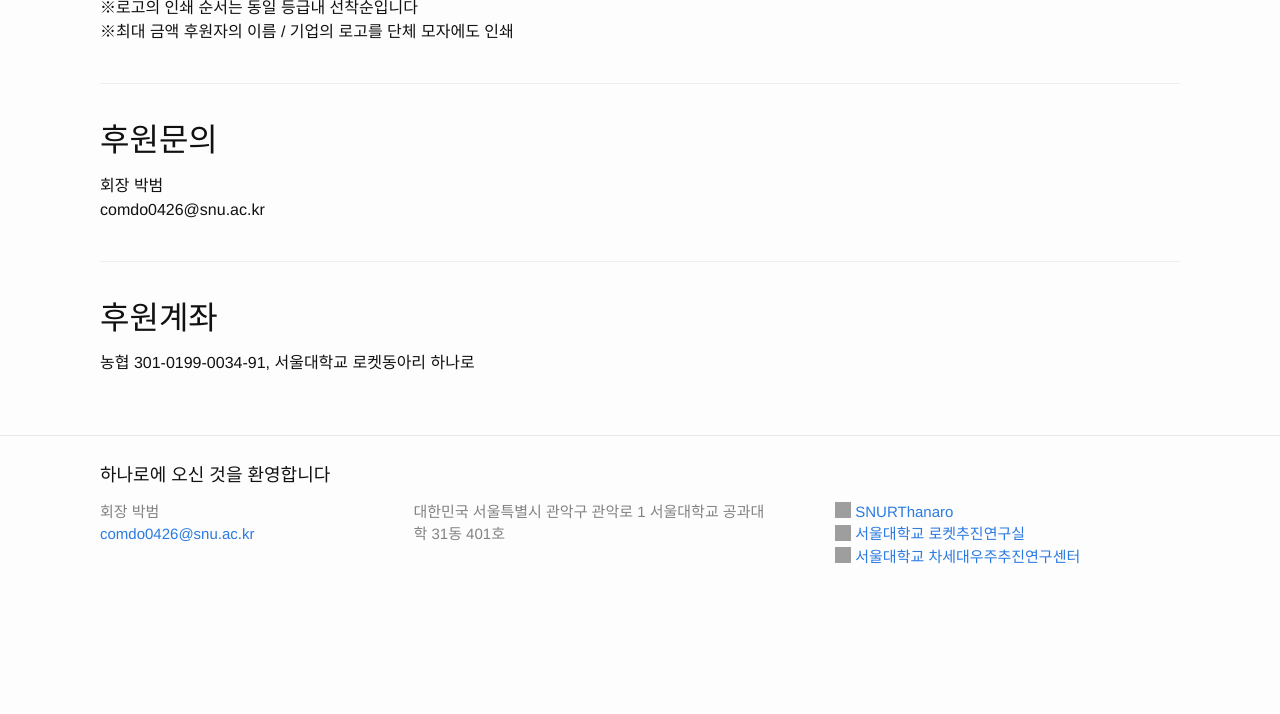
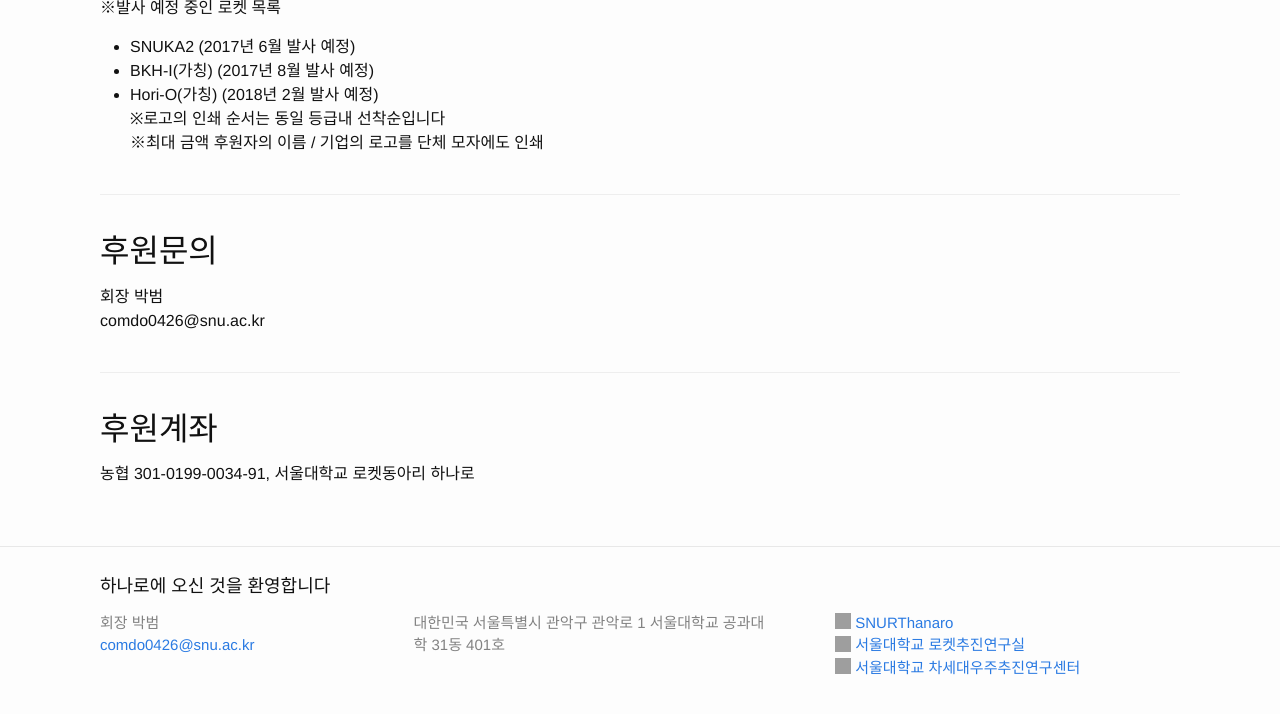
Before and after one commit to Hanaro2021/hanaro.github.io, a Jekyll site: the page built from _pages/7.support.md, in a window 1280 px wide, cut to the strip 1375-2089 px from the top of the page. Built offline with Jekyll 4.4.1, drawn with Linux system fonts in a browser that asks for light colours; nearby versions of some CDN libraries; grey boxes are pictures that could not be loaded.

Commit message:
Update 7.support.md

```diff
--- a/_pages/7.support.md
+++ b/_pages/7.support.md
@@ -43,6 +43,10 @@ permalink: /support/
 
 
 ※로켓 표면에 인쇄되는 로고 (예시)<br/><img src="https://github.com/hsb6350/hanaro.github.io/blob/master/assets/logo/rocketmark.png?raw=true" width="500" height="240" /><br/>
+※발사 예정 중인 로켓 목록<br/>
+- SNUKA2 (2017년 6월 발사 예정)<br/>
+- BKH-I(가칭) (2017년 8월 발사 예정)<br/>
+- Hori-O(가칭) (2018년 2월 발사 예정)<br/>
 ※로고의 인쇄 순서는 동일 등급내 선착순입니다<br/>
 ※최대 금액 후원자의 이름 / 기업의 로고를 단체 모자에도 인쇄<br/><br/>
 
```
